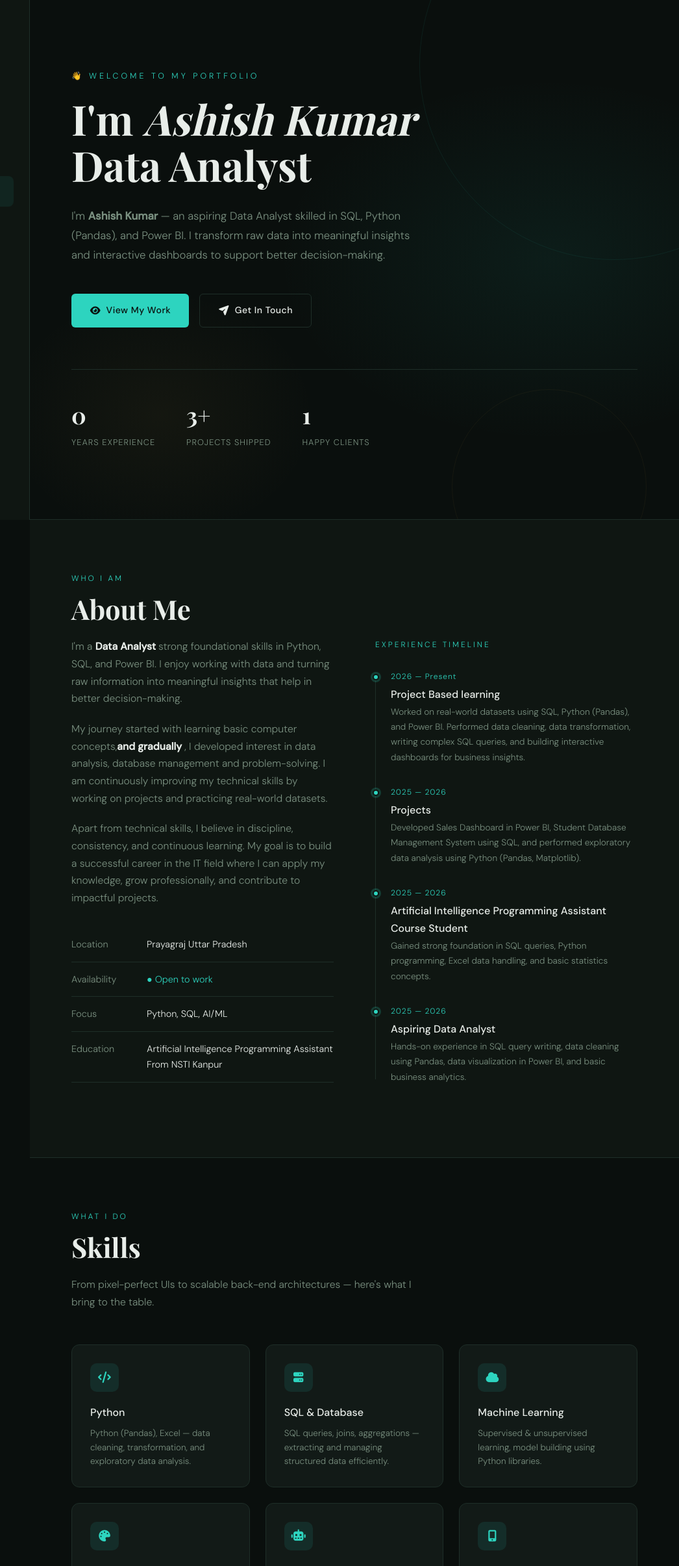
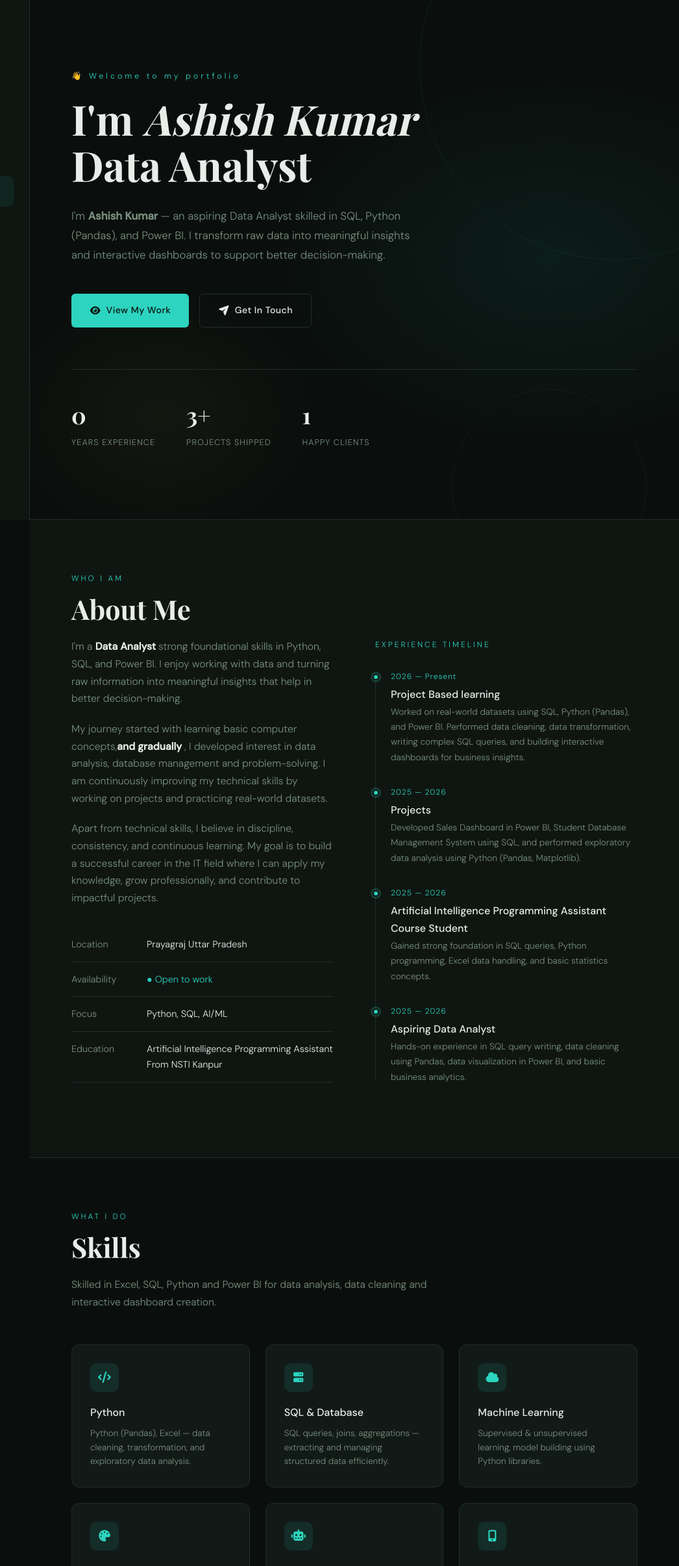
Before and after one commit to Ashish42340/Portfolio-, a plain HTML site: page index.html in a window 1280 px wide. Shown: the top 2410 px of the page at 65% size, 234-1280 px from the left. Drawn offline with nearby package versions, Linux system fonts and the light colour scheme; a web font is replaced by a local one.

Commit message:
Modify skills section description in index.html
Updated the skills description to highlight proficiency in data analysis tools.

```diff
--- a/index.html
+++ b/index.html
@@ -198,7 +198,7 @@
 
     .hero-eyebrow {
       font-size: 0.78rem;
-      letter-spacing: 4px;
+      letter-spacing: 4px;F
       text-transform: uppercase;
       color: var(--teal);
       margin-bottom: 20px;
@@ -728,7 +728,7 @@ data visualization in Power BI, and basic business analytics.</div>
   <section id="skills">
     <p class="sec-label">What I Do</p>
     <h2 class="sec-title">Skills </h2>
-    <p class="sec-desc">From pixel-perfect UIs to scalable back-end architectures — here's what I bring to the table.</p>
+    <p class="sec-desc">Skilled in Excel, SQL, Python and Power BI for data analysis, data cleaning and interactive dashboard creation.</p>
 
     <div class="skills-grid">
       <div class="skill-card">
```
